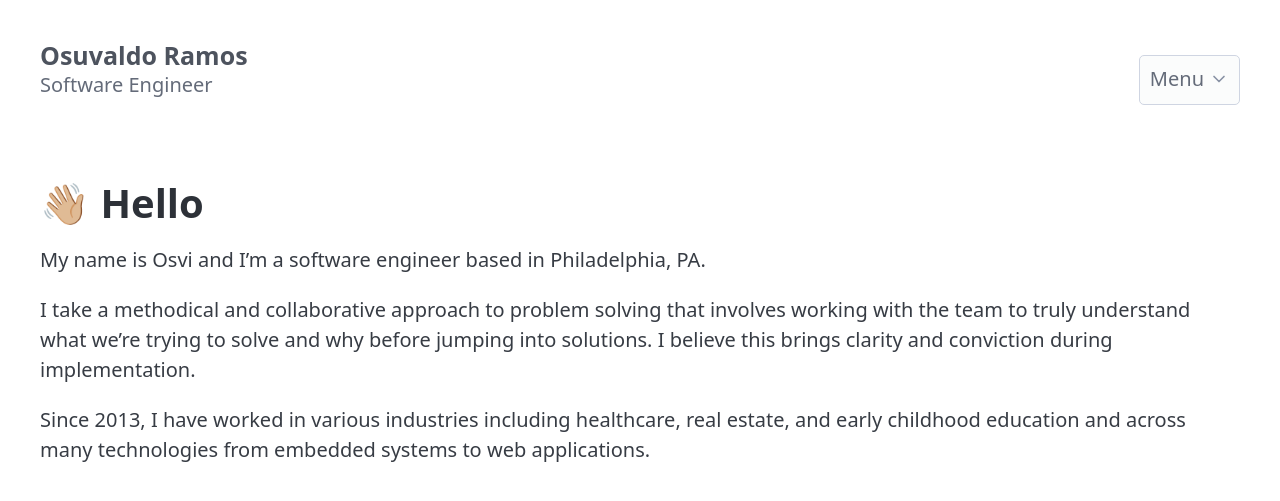
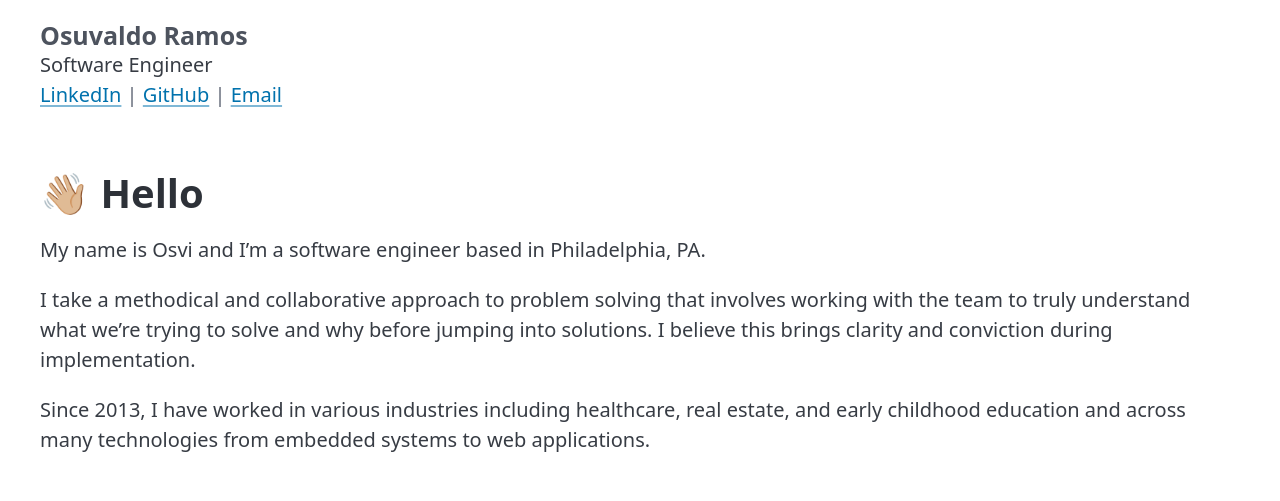
Before and after one commit to osuvaldo90/osuvaldo90.github.io, a Jekyll site: the page built from _main_pages/hello.md, in a window 1280 px wide. Shown: the top 501 px of the page. Built offline with Jekyll 4.4.1, drawn with Linux system fonts in a browser that asks for light colours.

Commit message:
Remove nav from header and add contact info and profiles

```diff
--- a/_layouts/default.html
+++ b/_layouts/default.html
@@ -7,16 +7,25 @@
 
 <body>
   <header class="container">
-    <nav>
+    {% comment %} <nav>
       <ul>
-        <li>
+        <li> {% endcomment %}
           <hgroup>
             <h4>Osuvaldo Ramos</h4>
             <p>Software Engineer</p>
+            <p>
+              <a href="https://www.linkedin.com/in/osuvaldo/">LinkedIn</a> | <a href="https://github.com/osuvaldo90">GitHub</a> | <a href="mailto:osuvaldo.ramos@gmail.com">Email</a>
+            </p>
           </hgroup>
         </li>
-      </ul>
-      <ul>
+        {% comment %} <li>
+          <a href="https://www.linkedin.com/in/osuvaldo/">LinkedIn</a>
+        </li>
+        <li>
+          <a href="https://github.com/osuvaldo90">GitHub</a>
+        </li>
+      </ul> {% endcomment %}
+      {% comment %} <ul>
         <li>
           <details class="dropdown">
             <summary>Menu</summary>
@@ -34,8 +43,8 @@
             </ul>
           </details>
         </li>
-      </ul>
-    </nav>
+      </ul> {% endcomment %}
+    {% comment %} </nav> {% endcomment %}
   </header>
 
   <main class="container" aria-label="Content">
```
